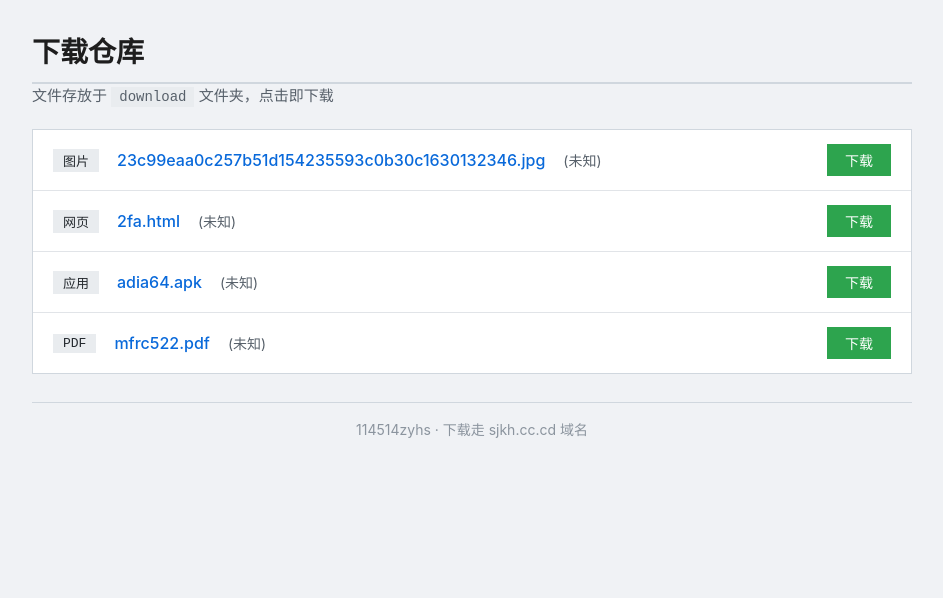
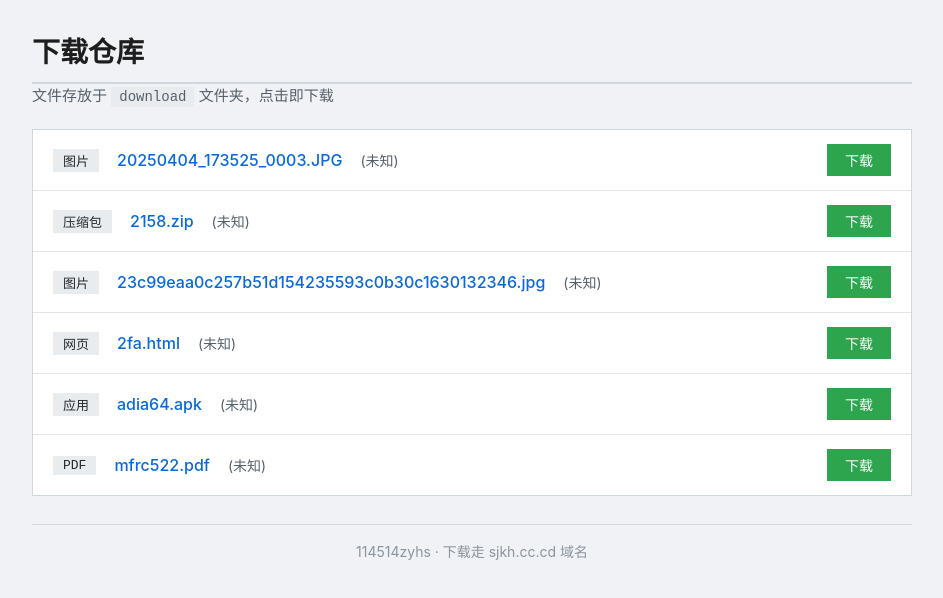
Before and after one commit to 114514ZYHS/testweb, a plain HTML site: page index.html in a window 1280 px wide. Shown: the whole page, without its empty margins (168-1111 px from the left). Drawn offline with Linux system fonts and the light colour scheme.

Commit message:
Update index.html

```diff
--- a/index.html
+++ b/index.html
@@ -117,11 +117,13 @@
         // 格式：{ name: '文件名', size: '文件大小', type: '分类标签' }
         // ============================================================
         const files = [
-            { name: '23c99eaa0c257b51d154235593c0b30c1630132346.jpg', size: '未知', type: '图片' },
-            { name: '2fa.html', size: '未知', type: '网页' },
-            { name: 'adia64.apk', size: '未知', type: '应用' },
-            { name: 'mfrc522.pdf', size: '未知', type: 'PDF' }
-        ];
+    { name: '20250404_173525_0003.JPG', size: '未知', type: '图片' },
+    { name: '2158.zip', size: '未知', type: '压缩包' },
+    { name: '23c99eaa0c257b51d154235593c0b30c1630132346.jpg', size: '未知', type: '图片' },
+    { name: '2fa.html', size: '未知', type: '网页' },
+    { name: 'adia64.apk', size: '未知', type: '应用' },
+    { name: 'mfrc522.pdf', size: '未知', type: 'PDF' }
+];
         // ============================================================
 
         const container = document.getElementById('fileContainer');
```
